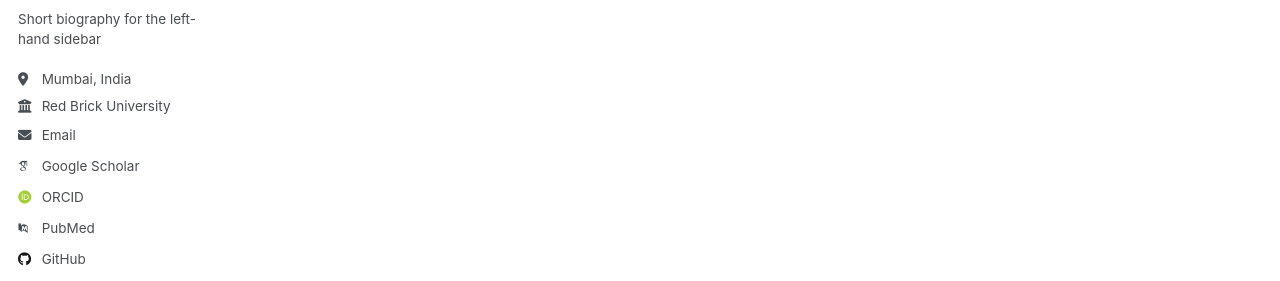
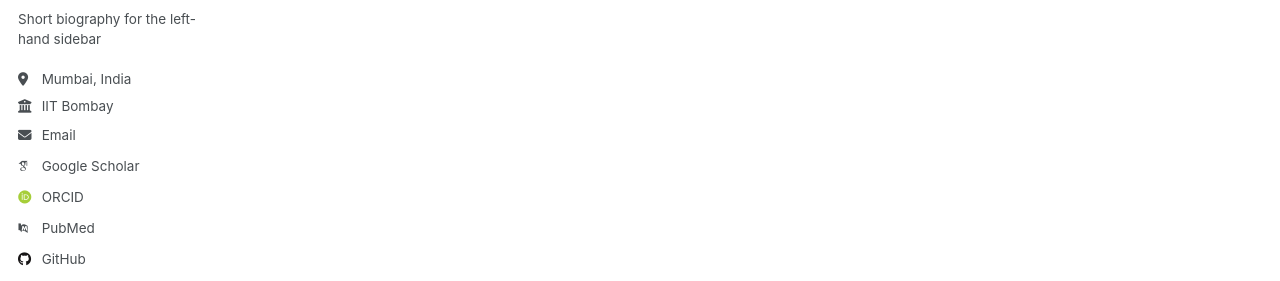
Before and after one commit to DurgeshTamhane/DurgeshTamhane.github.io, a Jekyll site: the page built from _pages/about.md, in a window 1280 px wide. Shown: the part 307-588 px from the top of the page. Built offline with Jekyll 4.4.1, drawn with Linux system fonts in a browser that asks for light colours; some web fonts are replaced; a script that is not in the unit is left out.

Commit message:
Update _config.yml

```diff
--- a/_config.yml
+++ b/_config.yml
@@ -27,7 +27,7 @@ author:
   pronouns         : # example: "she/her"
   bio              : "Short biography for the left-hand sidebar"
   location         : "Mumbai, India"
-  employer         : "Red Brick University"
+  employer         : "IIT Bombay"
   uri              : # URL
   email            : "dtamhane@outlook.com"
 
```
